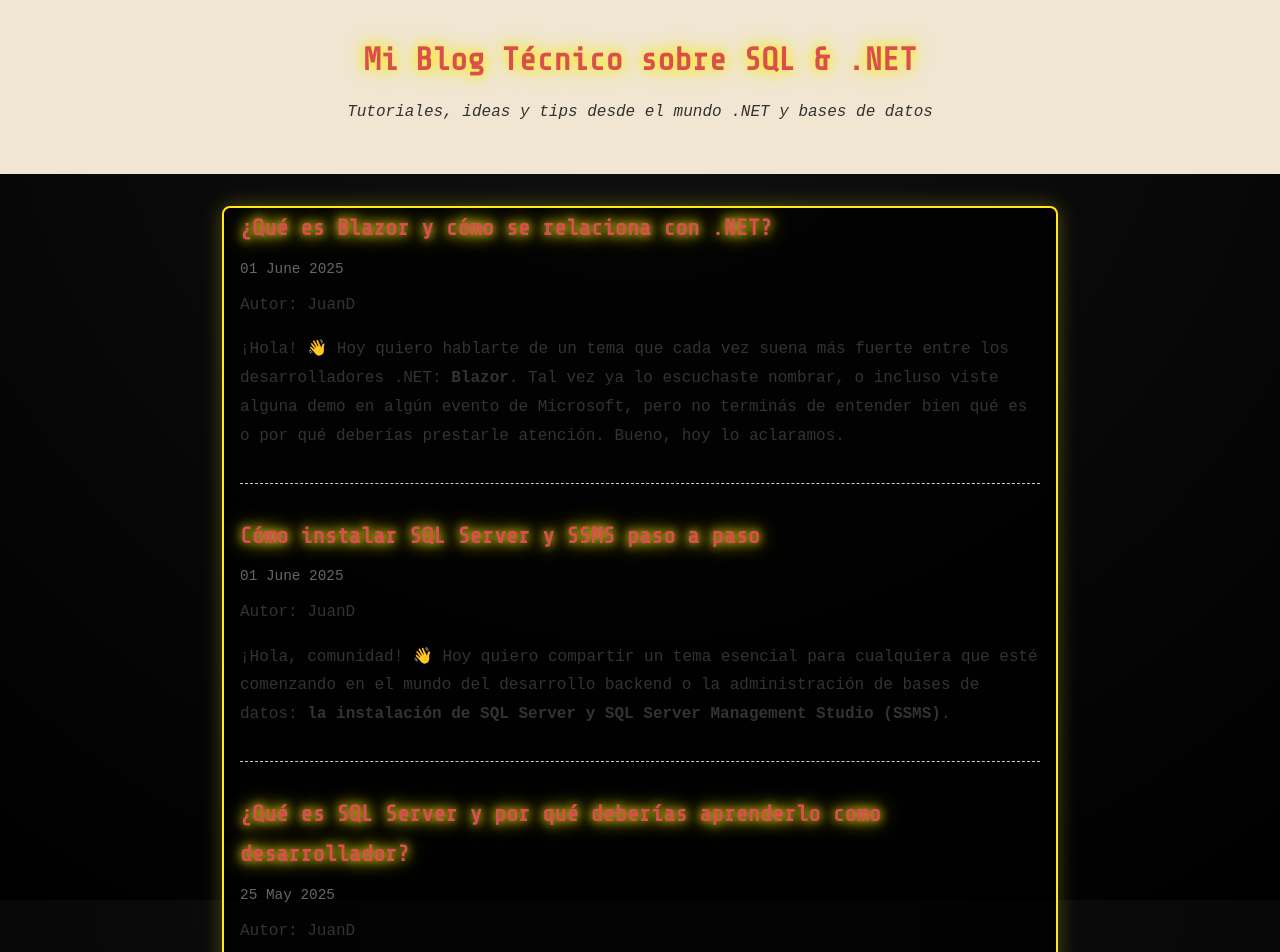
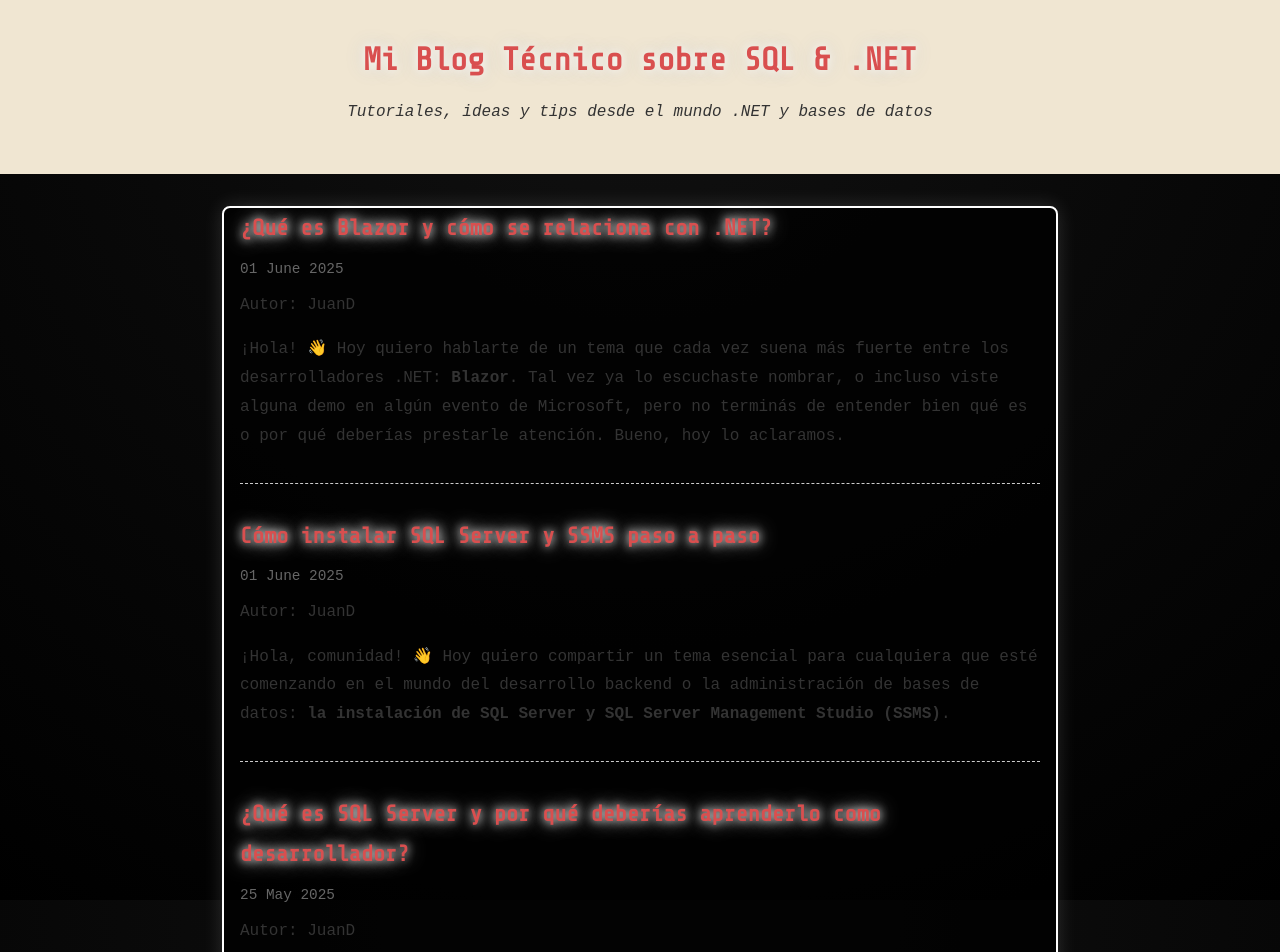
Before and after one commit to dotnetdba/dotnetdba.github.io, a Jekyll site: the page built from index.md, in a window 1280 px wide. Shown: the top 952 px of the page. Built offline with Jekyll 4.4.1, drawn with Linux system fonts in a browser that asks for light colours.

Commit message:
Update custom.css

```diff
--- a/assets/css/custom.css
+++ b/assets/css/custom.css
@@ -3,7 +3,7 @@
 /* Estilo general */
 body {
   background-color: #000;
-  color: #ffe81f; /* amarillo Star Wars */
+  color: #ffffff;
   font-family: 'Share Tech Mono', monospace;
   padding: 2rem;
   line-height: 1.8;
@@ -14,19 +14,19 @@
 /* Contenedor */
 .container, .post, .content, main {
   background-color: rgba(0, 0, 0, 0.8);
-  border: 2px solid #ffe81f;
+  border: 2px solid #ffffff;
   border-radius: 8px;
   padding: 2rem;
-  box-shadow: 0 0 20px rgba(255, 232, 31, 0.3);
+  box-shadow: 0 0 20px rgba(255, 255, 255, 0.15);
   max-width: 800px;
   margin: 2rem auto;
 }
 
-/* Títulos con glow */
+/* Títulos con glow blanco */
 h1, h2, h3, h4 {
   font-family: 'Share Tech Mono', monospace;
-  color: #ffe81f;
-  text-shadow: 0 0 10px #ffe81f, 0 0 20px #ffea00;
+  color: #ffffff;
+  text-shadow: 0 0 10px #ffffff, 0 0 20px #cccccc;
   margin-top: 2rem;
   margin-bottom: 1rem;
 }
@@ -46,42 +46,42 @@
 code, pre {
   background-color: #1a1a1a;
   border: 1px solid #333;
-  border-left: 3px solid #ffe81f;
+  border-left: 3px solid #ffffff;
   color: #c2fffc;
   padding: 0.5rem;
   border-radius: 4px;
   font-family: 'Courier New', monospace;
 }
 
-/* Botones al estilo panel imperial */
+/* Botones blancos estilo imperial */
 button {
   background-color: #111;
-  color: #ffe81f;
-  border: 1px solid #ffe81f;
+  color: #ffffff;
+  border: 1px solid #ffffff;
   border-radius: 4px;
   padding: 0.5rem 1rem;
   font-family: 'Share Tech Mono', monospace;
   cursor: pointer;
-  box-shadow: 0 0 5px #ffe81f;
+  box-shadow: 0 0 5px #ffffff;
 }
 button:hover {
-  background-color: #ffe81f;
+  background-color: #ffffff;
   color: #000;
-  box-shadow: 0 0 10px #ffe81f;
+  box-shadow: 0 0 10px #ffffff;
 }
 
 /* Encabezado de post */
 .post-header {
   background-color: #000;
-  border-bottom: 4px solid #ffe81f;
+  border-bottom: 4px solid #ffffff;
   text-align: center;
   padding: 1rem;
-  box-shadow: 0 0 20px rgba(255, 232, 31, 0.4);
+  box-shadow: 0 0 20px rgba(255, 255, 255, 0.2);
 }
 
 /* Footer o clases decorativas */
 .diner {
   text-align: center;
-  color: #999;
+  color: #cccccc;
   font-size: 0.9rem;
 }
```
